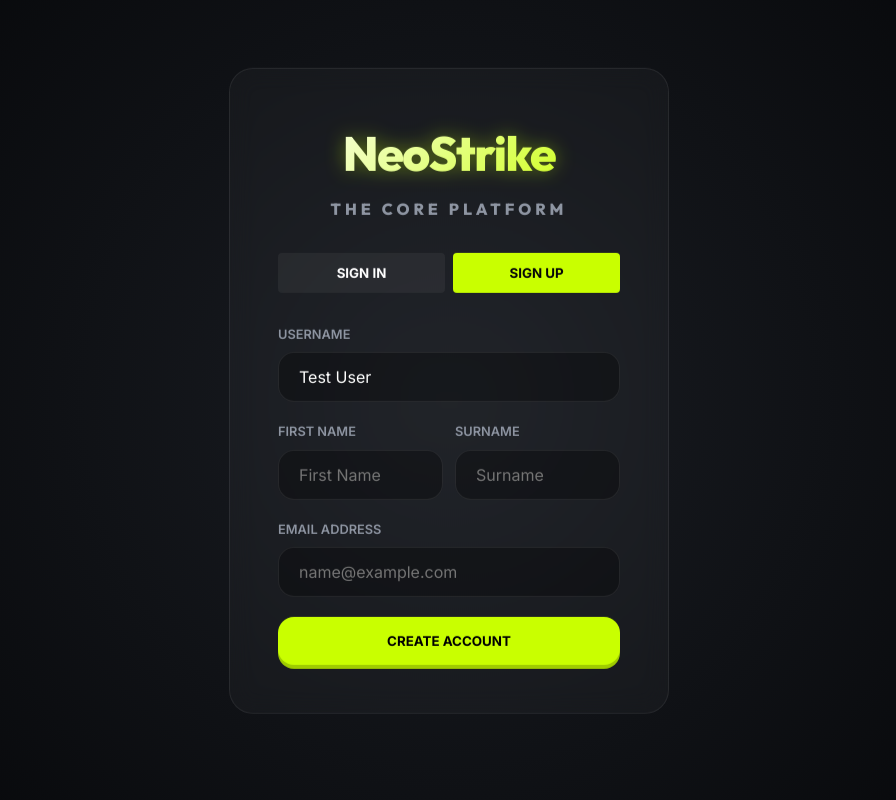
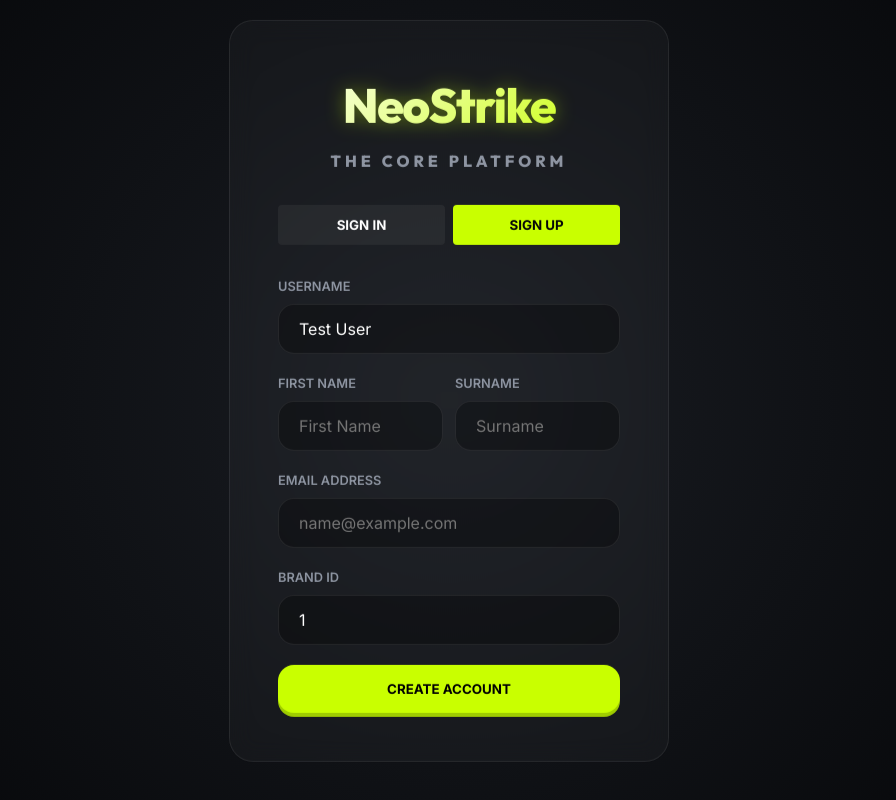
Before and after one commit to zuocheng163-rgb/igaming-product, a React app in the folder frontend/: page / in a window 1280 px wide. Both pictures are taken after a click on the button "SIGN UP". Shown: the whole page, without its empty margins (191-1087 px from the left). Built offline with nearby package versions, Linux system fonts and the light colour scheme; the HTML template or start-up script is replaced by a standard one.

Commit message:
feat: add user-specified brand_id to signup and ensure complete brand isolation

```diff
--- a/frontend/src/player/components/Login.jsx
+++ b/frontend/src/player/components/Login.jsx
@@ -15,7 +15,8 @@
         username: 'Test User',
         first_name: '',
         last_name: '',
-        email: ''
+        email: '',
+        brand_id: '1'
     });
 
     const handleLoginSubmit = async (e) => {
@@ -150,6 +151,17 @@
                                 required
                             />
                         </div>
+                        <div className="form-group">
+                            <label>Brand ID</label>
+                            <input
+                                type="number"
+                                value={signupData.brand_id}
+                                onChange={(e) => setSignupData({ ...signupData, brand_id: e.target.value })}
+                                placeholder="Enter your brand ID (e.g., 1)"
+                                required
+                                min="1"
+                            />
+                        </div>
                         <button type="submit" className="btn-primary" style={{ width: '100%', padding: '16px', marginTop: '12px' }} disabled={loading}>
                             {loading ? 'CREATING IDENTITY...' : 'CREATE ACCOUNT'}
                         </button>
```
Also changed, not shown: 2 other files (tests, documents, lock files or other folders).
